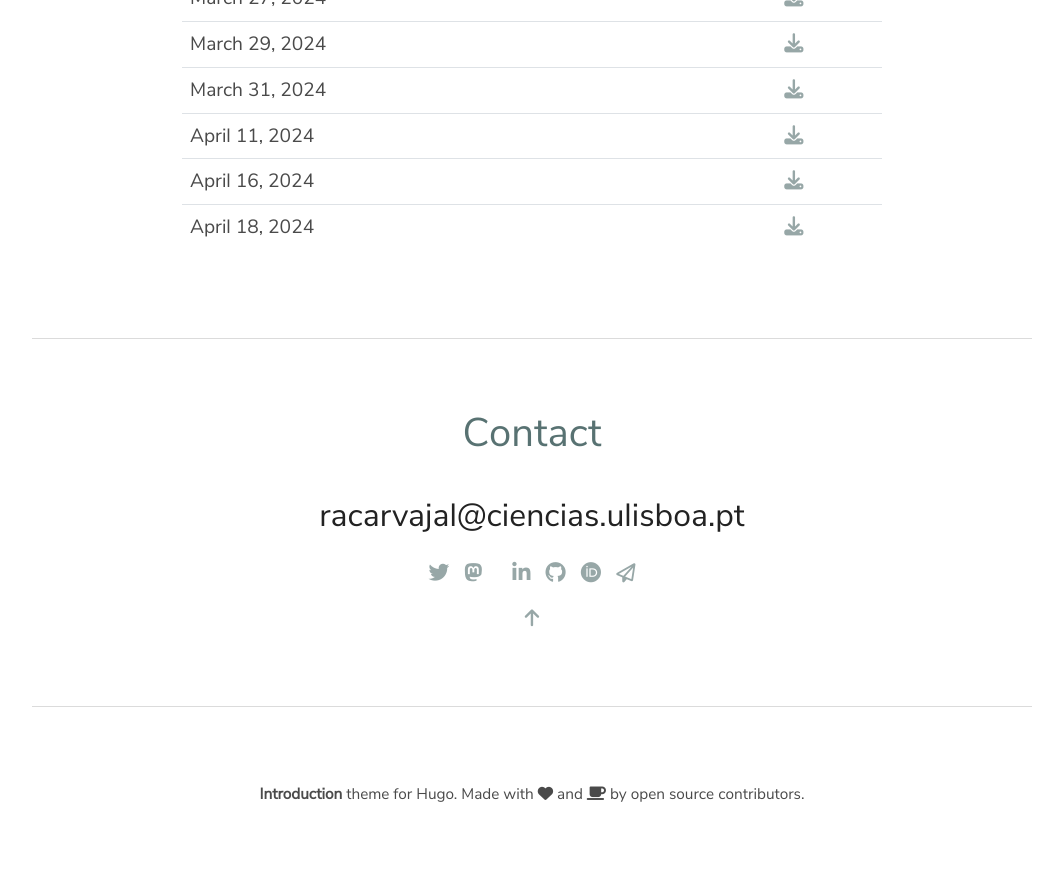
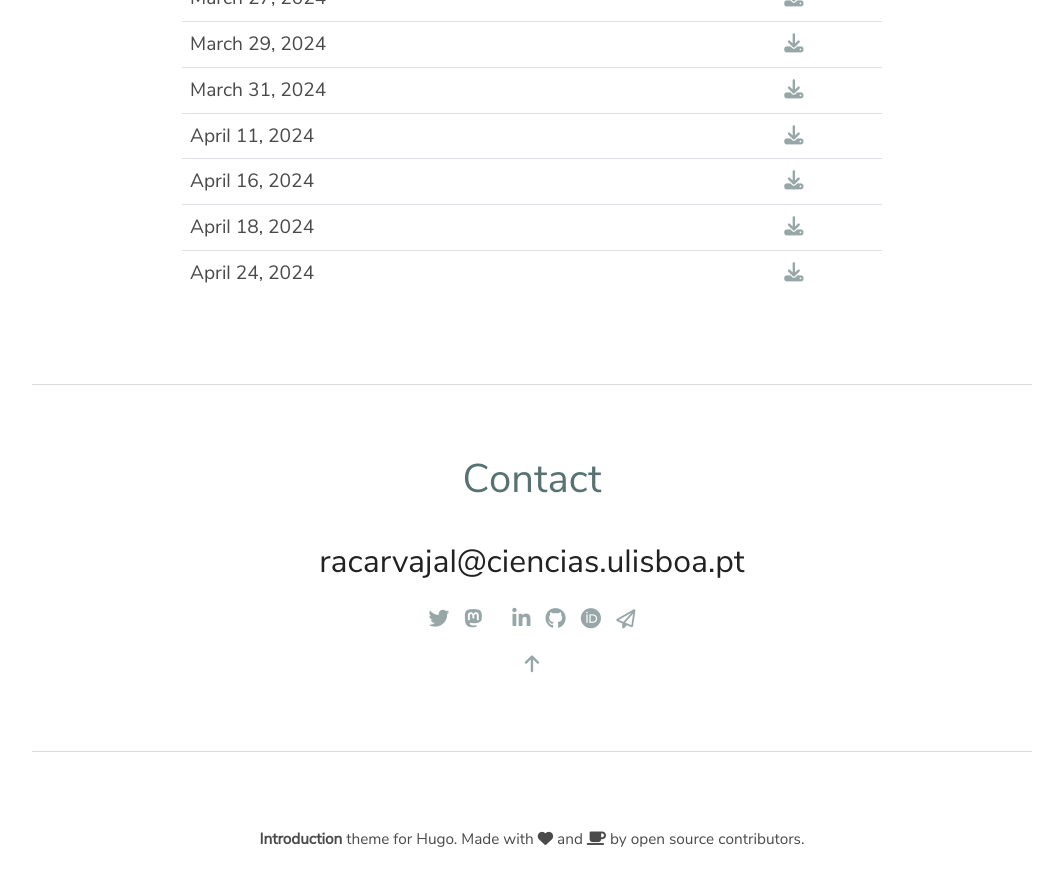
Before and after one commit to racarvajal/racarvajal.github.io, a Jekyll site: the page thesis.html, which Jekyll copies as it is, in a window 1280 px wide and 900 px high, scrolled down 1175 px. Shown: the top 886 px of the window, without its empty margins (108-1171 px from the left). Built offline with Jekyll 4.4.1, drawn with Linux system fonts in a browser that asks for light colours; before the commit the page ends 2030 px from its top, so only the background shows below that.

Commit message:
at Apr 24

```diff
--- a/thesis.html
+++ b/thesis.html
@@ -335,6 +335,14 @@
               </a>
             </td>
           </tr>
+          <tr>
+            <td>April 24, 2024</td>
+            <td class="t-center">
+              <a href="files/thesis/thesis_RCP_FCUL_Apr24.pdf" target="_blank">
+                <i class="fa fa-download"></i>
+              </a>
+            </td>
+          </tr>
         </table>
       </div>
     </div>
```
Also changed, not shown: 1 other file.
